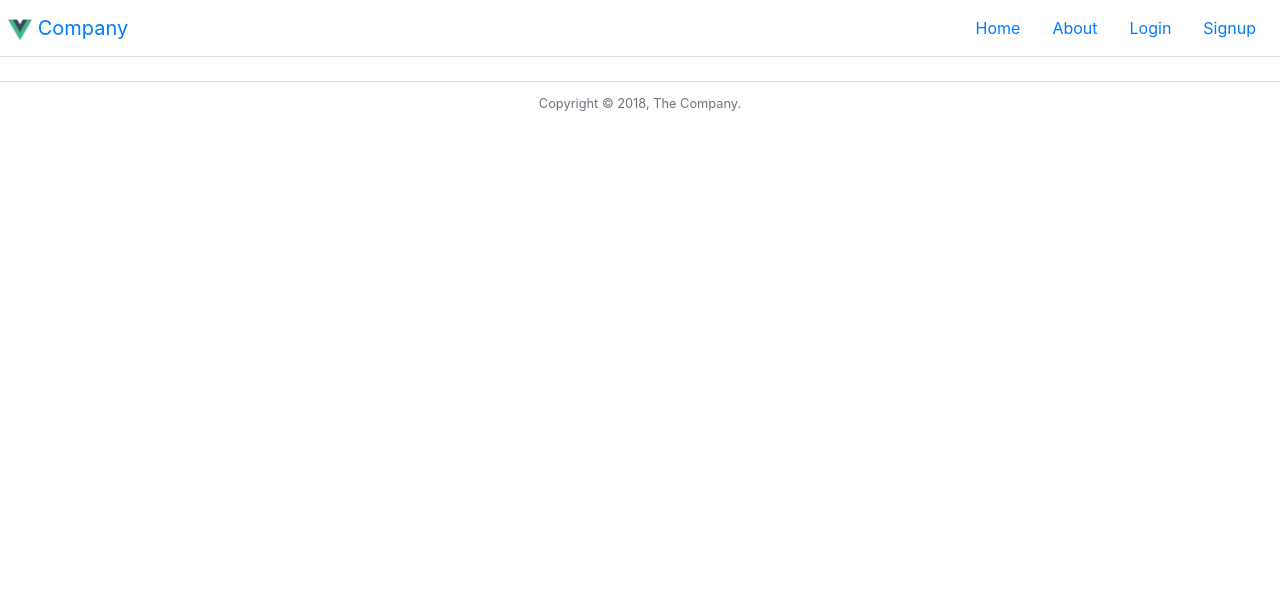
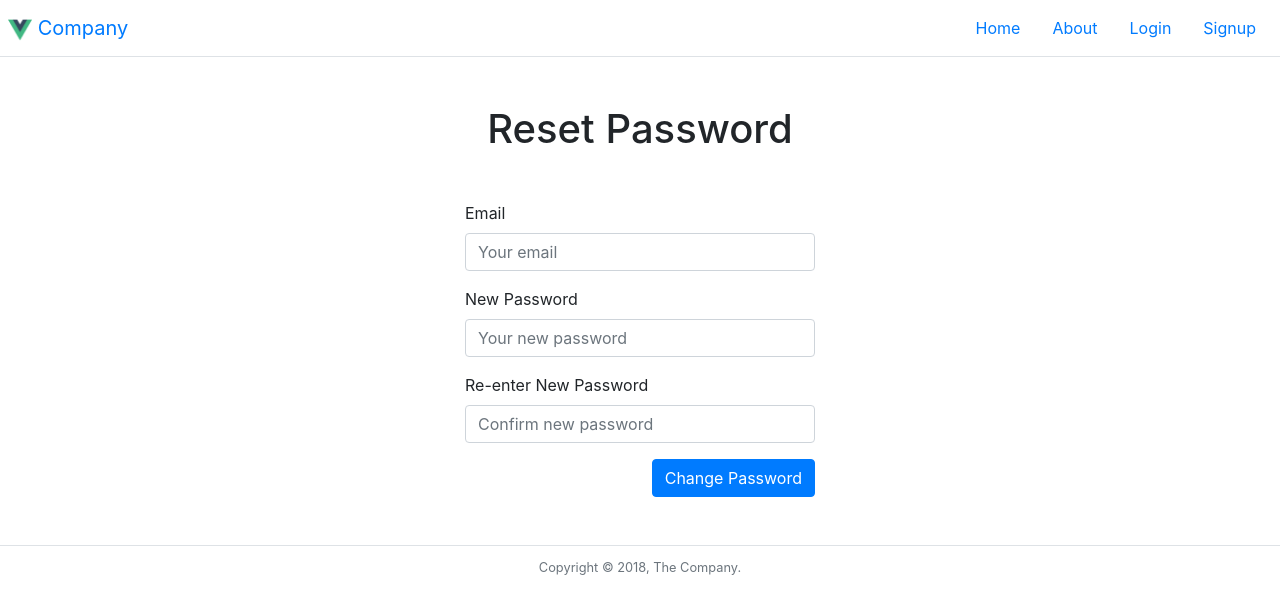
Before and after one commit to tareq1988/vue-lumen-starter, a Vue app: page /#/password-reset/1 in a window 1280 px wide. Shown: the top 614 px of the page. Built offline with nearby package versions, Linux system fonts and the light colour scheme.

Commit message:
Password reset complete, 404 page added

```diff
--- a/src/components/LoginForm.vue
+++ b/src/components/LoginForm.vue
@@ -9,7 +9,7 @@
       </div>
 
       <div class="form-group">
-        <label for="login-pass" class="d-block">Password <router-link to="/password-reset" class="float-right small" tabindex="4">Lost your password?</router-link></label>
+        <label for="login-pass" class="d-block">Password <router-link to="/lost-password" class="float-right small" tabindex="4">Lost your password?</router-link></label>
         <input v-model.trim="password" class="form-control" id="login-pass" name="password" type="password" placeholder="Password" tabindex="2" required>
       </div>
 
--- a/src/components/PasswordForm.vue
+++ b/src/components/PasswordForm.vue
@@ -1,17 +1,19 @@
 <template>
   <form class="form form-change_pass" @submit.prevent="changePassword">
-    <p v-if="passMessage" v-html="passMessage"></p>
+    <p v-if="passError" class="alert alert-danger" v-html="passError"></p>
+
+    <div v-if="passChanged" class="alert alert-success">Password changed successfully!</div>
 
     <div class="form-group">
-      <input v-model="pass.current" class="form-control" name="current" type="password" autocomplete="false" placeholder="Current Password" required>
+      <input v-model="pass.current" class="form-control" name="current" type="password" autocomplete="false" placeholder="Current password" required>
     </div>
 
     <div class="form-row form-group">
       <div class="col">
-        <input v-model.trim="pass.password" class="form-control" name="password" type="password" placeholder="New Password" autocomplete="false" required>
+        <input v-model.trim="pass.password" class="form-control" name="password" type="password" placeholder="New password" autocomplete="false" required>
       </div>
       <div class="col">
-        <input v-model.trim="pass.password_confirmation" class="form-control" name="password_confirmation" type="password" placeholder="Confirm Password" autocomplete="false" required>
+        <input v-model.trim="pass.password_confirmation" class="form-control" name="password_confirmation" type="password" placeholder="Confirm new password" autocomplete="false" required>
       </div>
     </div>
 
@@ -28,7 +30,8 @@ export default {
 
   data () {
     return {
-      passMessage: '',
+      passError: false,
+      passChanged: false,
       pass: {
         current: '',
         password: '',
@@ -39,7 +42,8 @@ export default {
 
   methods: {
     changePassword() {
-      this.passMessage = ''
+      this.passError = false
+      this.passChanged = false
 
       this.$http.post(window.apiUrl + '/me/password', this.pass)
       .then(response => {
@@ -53,7 +57,7 @@ export default {
           password_confirmation: ''
         }
 
-        this.passMessage = 'Password changed successfully!'
+        this.passChanged = true
       })
       .catch(err => {
         let response = err.response;
@@ -67,7 +71,7 @@ export default {
             }
           });
 
-          this.passMessage = message;
+          this.passError = message;
         }
       })
     }
--- a/src/components/SignupForm.vue
+++ b/src/components/SignupForm.vue
@@ -49,15 +49,17 @@
 </template>
 
 <script>
+import formError from '@/mixins/formError'
+
 export default {
 
   name: 'SignupForm',
 
+  mixins: [formError],
+
   data () {
     return {
       sending: false,
-      infoError: false,
-      errors: {},
       form: {
         first_name: '',
         last_name: '',
@@ -69,19 +71,9 @@ export default {
   },
 
   methods: {
-    hasError(field) {
-      return this.errors && this.errors.hasOwnProperty(field)
-    },
-
-    getError(field) {
-      if (this.hasError(field)) {
-        return this.errors[field][0]
-      }
-    },
 
     signup() {
       this.sending = true
-      this.infoError = false
       this.errors = {}
 
       this.$http.post(window.apiUrl + '/register', this.form)
@@ -91,9 +83,7 @@ export default {
         this.$router.push(this.$route.query.redirect || '/')
       })
       .catch(err => {
-        console.log(err.response.data)
         this.errors = err.response.data
-        this.infoError = true
       })
       .finally(() => this.sending = false)
     }
--- /dev/null
+++ b/src/mixins/formError.js
@@ -0,0 +1,19 @@
+export default {
+  data() {
+    return {
+      errors: {}
+    }
+  },
+
+  methods: {
+    hasError(field) {
+      return this.errors && this.errors.hasOwnProperty(field)
+    },
+
+    getError(field) {
+      if (this.hasError(field)) {
+        return this.errors[field][0]
+      }
+    },
+  }
+}
--- a/src/router.js
+++ b/src/router.js
@@ -7,7 +7,9 @@ import Profile from './views/Profile.vue'
 import Login from './views/Login.vue'
 import Logout from './views/Logout.vue'
 import Signup from './views/Signup.vue'
-import PasswordReset from './views/PasswordReset.vue'
+import LostPassword from './views/LostPassword.vue'
+import ResetPassword from './views/ResetPassword.vue'
+import PageNotFound from './views/PageNotFound.vue'
 
 Vue.use(VueRouter)
 
@@ -33,12 +35,14 @@ const router = new VueRouter({
     {
       path: '/login',
       name: 'login',
-      component: Login
+      component: Login,
+      meta: { guestOnly: true }
     },
     {
       path: '/signup',
       name: 'signup',
-      component: Signup
+      component: Signup,
+      meta: { guestOnly: true }
     },
     {
       path: '/logout',
@@ -47,17 +51,27 @@ const router = new VueRouter({
       meta: { requiresAuth: true }
     },
     {
-      path: '/password-reset',
-      name: 'password-reset',
-      component: PasswordReset
+      path: '/lost-password',
+      name: 'lost-password',
+      component: LostPassword,
+      meta: { guestOnly: true }
     },
+    {
+      path: '/password-reset/:key',
+      name: 'reset-password',
+      component: ResetPassword,
+      meta: { guestOnly: true }
+    },
+    {
+      path: '*',
+      component: PageNotFound
+    }
   ]
 })
 
 router.beforeEach((to, from, next) => {
   if (to.matched.some(record => record.meta.requiresAuth)) {
-    // this route requires auth, check if logged in
-    // if not, redirect to login page.
+
     if (!store.getters.isAuthenticated) {
       next({
         path: '/login',
@@ -69,6 +83,19 @@ router.beforeEach((to, from, next) => {
   } else {
     next()
   }
+
+  if (to.matched.some(record => record.meta.guestOnly)) {
+    if (store.getters.isAuthenticated) {
+      next({
+        path: '/'
+      })
+    } else {
+      next()
+    }
+  } else {
+    next()
+  }
+
 })
 
 export default router
--- a/src/views/Login.vue
+++ b/src/views/Login.vue
@@ -14,12 +14,6 @@ export default {
   components: {
     LoginForm,
   },
-
-  beforeCreate () {
-    if (this.$store.getters.isAuthenticated) {
-      this.$router.push('/')
-    }
-  },
 }
 </script>
 
--- a/src/views/PasswordReset.vue
+++ b/src/views/LostPassword.vue
@@ -1,6 +1,8 @@
 <template>
-  <div class="page-forgot-pass container mb-5 mt-4">
-    <h1 class="mb-5">Reset Password</h1>
+  <div class="page-lost-pass container mb-5 mt-5">
+    <h1 class="mb-5 text-center">Lost Password</h1>
+
+    <div v-if="info" class="alert alert-success">We have e-mailed your password reset link!</div>
 
     <form action="" @submit.prevent="recover()">
       <div class="form-group">
@@ -19,30 +21,29 @@
 export default {
   name: 'PasswordReset',
 
-  beforeCreate () {
-    if (this.$store.getters.isAuthenticated) {
-      this.$router.push('/')
-    }
-  },
-
   data() {
     return {
-      email: ''
+      email: '',
+      info: false
     }
   },
 
   methods: {
     recover() {
-      alert('Not implemented')
+      this.$http.post(window.apiUrl + '/password/request', {email: this.email})
+      .then(response => {
+        this.info = true
+        this.email = ''
+      })
     }
   }
 }
 </script>
 
 <style lang="less">
-.page-forgot-pass {
+.page-lost-pass {
   width: 100%;
-  max-width: 320px;
+  max-width: 380px;
   margin: 0 auto;
 }
 </style>
--- /dev/null
+++ b/src/views/PageNotFound.vue
@@ -0,0 +1,23 @@
+<template>
+  <div class="page-404 mb-5 mt-5 pt-5 pb-5 text-center">
+    <h1 class="mb-5">404</h1>
+    <p class="text-muted">Sorry, the page you are looking for could not be found.</p>
+    <p><router-link to="/" class="nav-link">&larr; Back to Home</router-link></p>
+  </div>
+</template>
+
+<script>
+export default {
+
+  name: 'PageNotFound',
+
+  data () {
+    return {
+
+    };
+  }
+};
+</script>
+
+<style lang="css">
+</style>
--- a/src/views/Profile.vue
+++ b/src/views/Profile.vue
@@ -6,7 +6,7 @@
       <div class="row">
         <div class="col-md-3">
           <ul class="list-group list-group-flush">
-            <li class="list-group-item active">Authentication</li>
+            <li class="list-group-item active">Profile</li>
             <li class="list-group-item disabled">Billing</li>
           </ul>
         </div>
--- /dev/null
+++ b/src/views/ResetPassword.vue
@@ -0,0 +1,89 @@
+<template>
+  <div class="page-reset-pass container mb-5 mt-5">
+    <h1 class="mb-5 text-center">Reset Password</h1>
+
+    <div v-if="changed" class="alert alert-success">Your password has been changed.</div>
+    <div v-if="changeError" class="alert alert-danger">Your password could not be changed. Please try again.</div>
+
+    <form action="" @submit.prevent="reset()">
+      <div class="form-group">
+        <label for="user-email">Email</label>
+        <input v-model.trim="form.email" type="email" :class="['form-control', {'is-invalid': hasError('email') }]" id="user-email" placeholder="Your email" required>
+        <div class="text-danger small" v-if="hasError('email')">{{ getError('email') }}</div>
+      </div>
+
+      <div class="form-group">
+        <label for="user-pass">New Password</label>
+        <input v-model.trim="form.password" type="password" :class="['form-control', {'is-invalid': hasError('password') }]" id="user-pass" placeholder="Your new password" required>
+        <div class="text-danger small" v-if="hasError('password')">{{ getError('password') }}</div>
+      </div>
+
+      <div class="form-group">
+        <label for="user-pass2">Re-enter New Password</label>
+        <input v-model.trim="form.password_confirmation" type="password" class="form-control" id="user-pass2" placeholder="Confirm new password" required>
+      </div>
+
+      <div class="form-group text-right">
+        <button class="btn btn-primary">Change Password</button>
+      </div>
+    </form>
+  </div>
+</template>
+
+<script>
+import formError from '@/mixins/formError'
+
+export default {
+
+  name: 'ResetPassword',
+
+  mixins: [formError],
+
+  data () {
+    return {
+      changed: false,
+      changeError: false,
+      form: {
+        email: '',
+        password: '',
+        password_confirmation: '',
+        token: this.$route.params.key
+      }
+    };
+  },
+
+  methods: {
+    reset() {
+      this.changed = false
+      this.changeError = false
+
+      this.$http.post(window.apiUrl + '/password/reset', this.form)
+      .then(response => {
+
+        if (response.data.success) {
+          this.changed = true
+
+          this.form.email = ''
+          this.form.password = ''
+          this.form.password_confirmation = ''
+
+        } else {
+          this.changeError = true
+        }
+
+      })
+      .catch(err => {
+        this.errors = err.response.data
+      })
+    }
+  }
+};
+</script>
+
+<style lang="less">
+.page-reset-pass {
+  width: 100%;
+  max-width: 380px;
+  margin: 0 auto;
+}
+</style>
--- a/src/views/Signup.vue
+++ b/src/views/Signup.vue
@@ -15,12 +15,6 @@ export default {
   components: {
     SignupForm,
   },
-
-  beforeCreate () {
-    if (this.$store.getters.isAuthenticated) {
-      this.$router.push('/')
-    }
-  },
 }
 </script>
 
```
